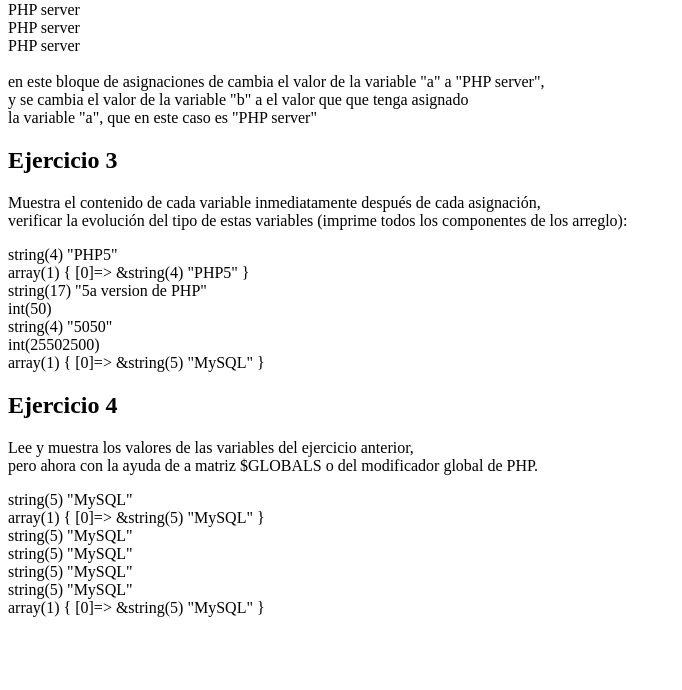
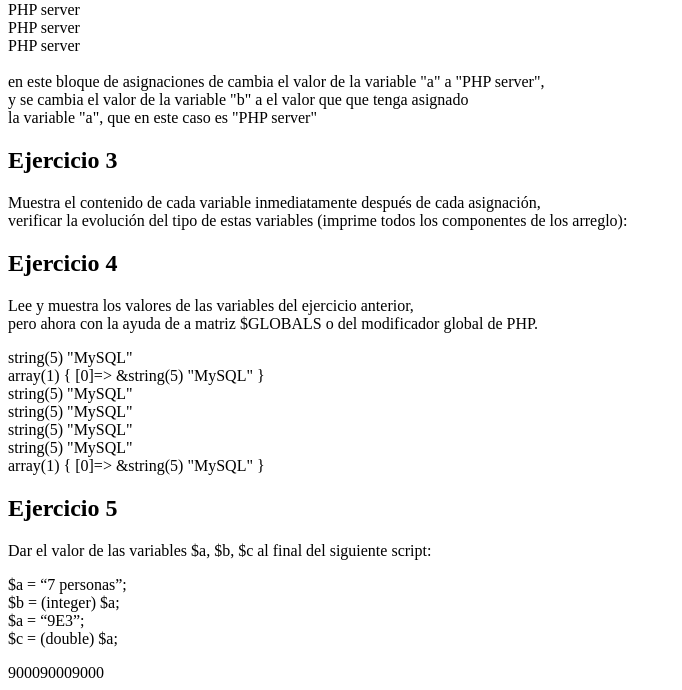
Before and after one commit to Tiagogoco/tecweb_copia, a PHP site: page / in a window 1280 px wide. Shown: the part 579-1269 px from the top of the page, without its empty margins (0-682 px from the left). Before the commit the page ends 1196 px from the top, so only its background shows below. Run offline with PHP 8.4, Linux system fonts and the light colour scheme.

Commit message:
ejercicio 5

```diff
--- a/practicas/p04/index.php
+++ b/practicas/p04/index.php
@@ -58,32 +58,39 @@
         arreglo):
     </p>
     <?php
-        $a = "PHP5";
-        var_dump($a);
-        echo '<br>';
-        $z[] = &$a;
-        var_dump($z);
-        echo '<br>';
-        $b = "5a version de PHP";
-        var_dump($b);
-        echo '<br>';
-        $c = $b*10;
-        var_dump($c);
-        echo '<br>';
-        $a .= $b;
-        var_dump($a);
-        echo '<br>';
-        $b *= $c;
-        var_dump($b);
-        echo '<br>';
-        $z[0] = "MySQL";
-        var_dump($z);
-        echo '<br>';
+        // $a = "PHP5";
+        // var_dump($a);
+        // echo '<br>';
+        // $z[] = &$a;
+        // var_dump($z);
+        // echo '<br>';
+        // $b = "5a version de PHP";
+        // var_dump($b);
+        // echo '<br>';
+        // $c = $b*10;
+        // var_dump($c);
+        // echo '<br>';
+        // $a .= $b;
+        // var_dump($a);
+        // echo '<br>';
+        // $b *= $c;
+        // var_dump($b);
+        // echo '<br>';
+        // $z[0] = "MySQL";
+        // var_dump($z);
+        // echo '<br>';
     ?>
     <h2>Ejercicio 4</h2>
     <p>Lee y muestra los valores de las variables del ejercicio anterior,<br> pero ahora con la ayuda de
     a matriz $GLOBALS o del modificador global de PHP.</p>
     <?php
+            $a = "PHP5";
+            $z[] = &$a;
+            $b = "5a version de PHP";
+            $c = $b * 10;
+            $a .= $b;
+            $b *= $c;
+            $z[0] = "MySQL";
             var_dump($GLOBALS['a']);
             echo '<br>';
 
@@ -105,5 +112,19 @@
             var_dump($GLOBALS['z']);
             echo '<br>';
     ?>
+    <h2>Ejercicio 5 </h2>
+    <p> Dar el valor de las variables $a, $b, $c al final del siguiente script: </p>
+    <p>$a = “7 personas”; <br> $b = (integer) $a; <br>$a = “9E3”; <br> $c = (double) $a; <br></p>
+    <?php
+    $a= "7 personas";
+    $b = (integer) $a;
+    $a = "9E3";
+    $c = (double) $a;
+    echo $a;
+    echo $b;
+    echo $c;
+
+    ?>
+
 </body>
 </html>
```
Also changed, not shown: 1 other file.
